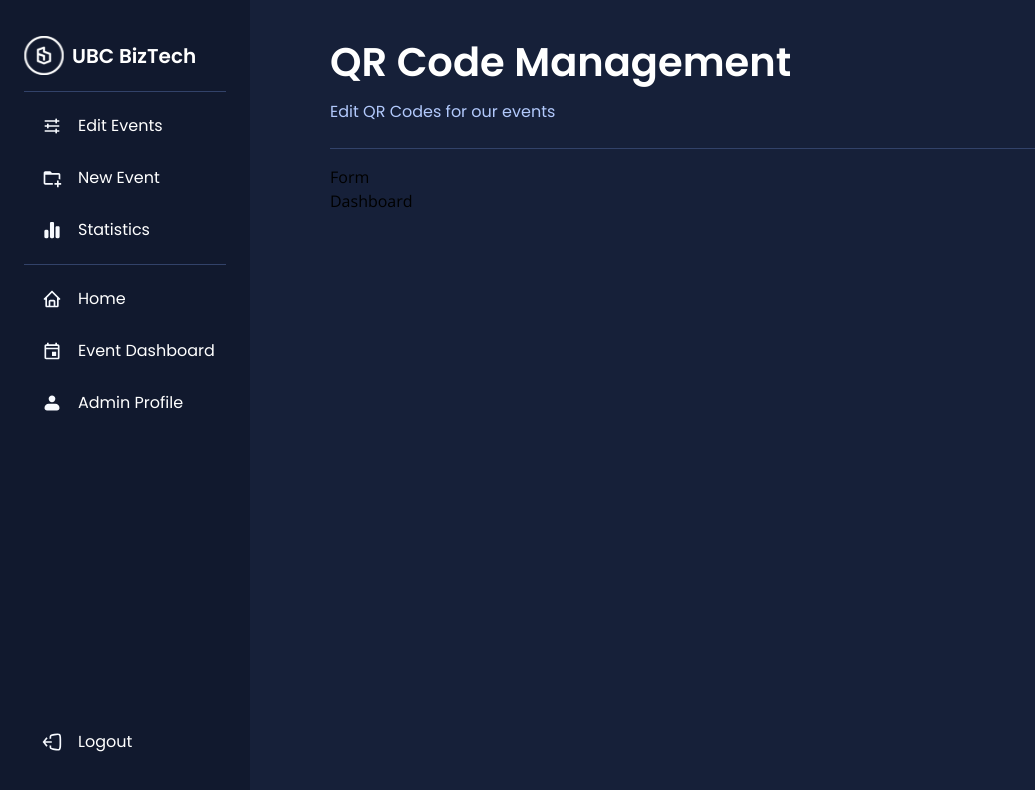
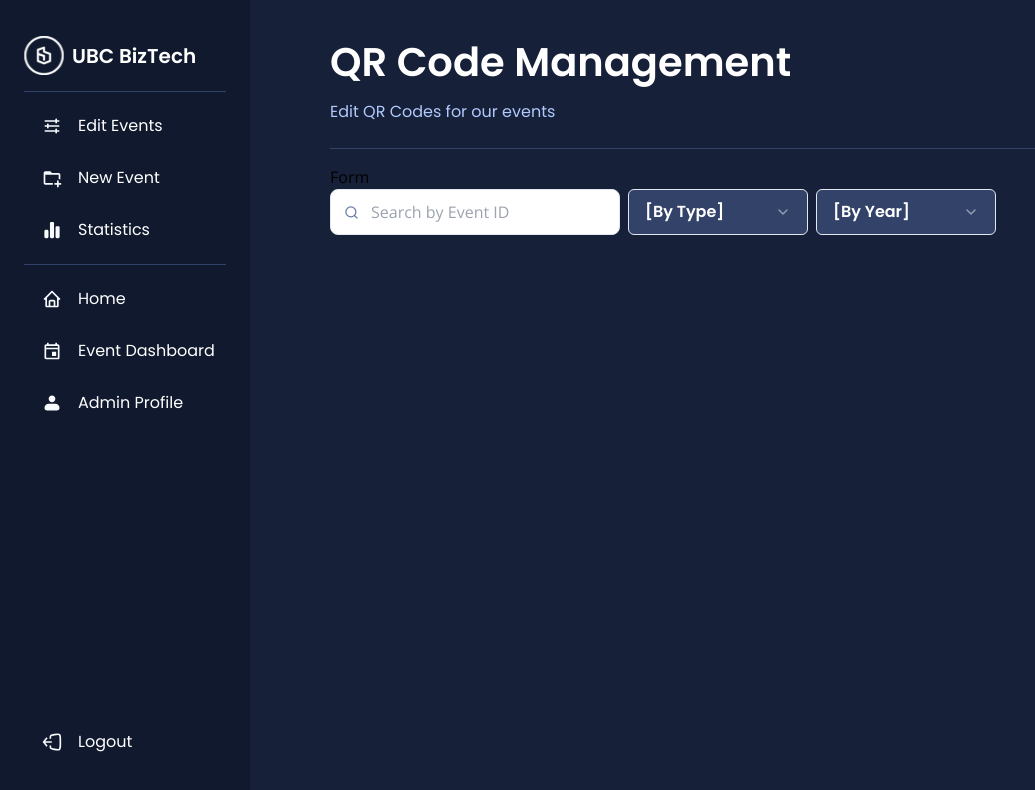
Before and after one commit to ubc-biztech/bt-web-v2, a Next.js app: page /admin/edit-companion in a window 1280 px wide. Shown: the top 790 px of the page, without its empty margins (0-1035 px from the left). Built offline with nearby package versions, Linux system fonts and the light colour scheme; what aws-amplify would draw is missing.

Commit message:
Search and dropdown states

```diff
--- /dev/null
+++ b/src/components/QrCodeManager/DropDown.tsx
@@ -0,0 +1,32 @@
+import { Select, SelectContent, SelectItem, SelectTrigger, SelectValue } from "@/components/ui/select";
+
+import { Button } from "@/components/ui/button";
+import { Dispatch, FC, SetStateAction } from "react";
+import { QrType } from "./types";
+
+interface DropDownTabProps {
+  value: string | number;
+  placeholder: string;
+  nullVal: any;
+  valueChange: Dispatch<SetStateAction<any>>;
+  options: any[];
+}
+
+const DropDownTab: FC<DropDownTabProps> = ({ value, placeholder, nullVal, valueChange, options }) => {
+  return (
+    <Select onValueChange={valueChange}>
+      <SelectTrigger className="w-[180px] h-full px-4 text-white bg-dark-slate py-2.5 !ring-offset-0 ring-0 focus:ring-0 grow">
+        <SelectValue className="font-400" placeholder={placeholder}>
+          {value === nullVal ? placeholder : value}
+        </SelectValue>
+      </SelectTrigger>
+      <SelectContent className="bg-dark-slate">
+        {options.map((op) => (
+          <SelectItem value={op}>{op}</SelectItem>
+        ))}
+      </SelectContent>
+    </Select>
+  );
+};
+
+export default DropDownTab;
--- a/src/components/QrCodeManager/QrDashboard.tsx
+++ b/src/components/QrCodeManager/QrDashboard.tsx
@@ -1,7 +1,47 @@
-import { FC } from "react";
+import { ChangeEvent, FC, useState } from "react";
+import { SearchBar } from "./SearchBar";
+
+import { QrType } from "./types";
+import DropDownTab from "./DropDown";
 
 interface QrDashboardProps {}
 
 export const QrDashboard: FC<QrDashboardProps> = () => {
-  return <div className="w-full">Dashboard</div>;
+  const [searchField, setSearchField] = useState("");
+  const [qrTypeFilter, setQrTypeFilter] = useState(QrType.any);
+  const [yearFilter, setYearFilter] = useState(-1);
+
+  const handleChange = (e: ChangeEvent<HTMLInputElement>) => {
+    setSearchField(e.target.value);
+  };
+  return (
+    <div className="w-full">
+      <div className="flex flex-row lg:space-x-2 items-center flex-wrap">
+        <SearchBar handleChange={handleChange} searchField={searchField} />
+        <div className="flex flex-row space-x-2 w-full lg:w-auto mt-2 lg:mt-0">
+          <DropDownTab
+            value={qrTypeFilter}
+            nullVal={QrType.any}
+            placeholder="[By Type]"
+            valueChange={setQrTypeFilter}
+            options={[QrType.any, QrType.booth, QrType.partner, QrType.workshop]}
+          />
+          <DropDownTab
+            value={yearFilter}
+            nullVal={"None"}
+            placeholder="[By Year]"
+            valueChange={setYearFilter}
+            options={[
+              "None",
+              ...Array(50)
+                .fill(null)
+                .map((v, i) => {
+                  return new Date().getFullYear() - i;
+                }),
+            ]}
+          />
+        </div>
+      </div>
+    </div>
+  );
 };
--- a/src/components/QrCodeManager/SearchBar.tsx
+++ b/src/components/QrCodeManager/SearchBar.tsx
@@ -0,0 +1,20 @@
+import { SearchIcon } from "lucide-react";
+import { ChangeEvent } from "react";
+
+export const SearchBar: React.FC<{
+  handleChange: (e: ChangeEvent<HTMLInputElement>) => void;
+  searchField: string;
+}> = ({ handleChange, searchField }) => (
+  <div className="basis-[100%] lg:basis-1/3 relative w-full lg:w-[400px]">
+    <div className="absolute inset-y-0 start-0 flex items-center ps-3.5">
+      <SearchIcon width={15} height={15} color="#6578A8" />
+    </div>
+    <input
+      type="text"
+      className="bg-gray-50 border border-gray-300 text-gray-900 text-sm rounded-lg focus:ring-blue-500 focus:border-blue-500 block w-full ps-10 p-2.5  dark:bg-gray-700 dark:border-gray-600 dark:placeholder-gray-400 dark:focus:ring-blue-500 dark:focus:border-blue-500 text-dark-navy"
+      placeholder="Search by Event ID"
+      value={searchField}
+      onChange={handleChange}
+    />
+  </div>
+);
--- /dev/null
+++ b/src/components/QrCodeManager/types.ts
@@ -0,0 +1 @@
+export const QrType = { any: "Any", partner: "Partner", workshop: "Workshop", booth: "Booth" };
```
Also changed, not shown: package.json (+4 -5 lines), 1 other file (tests, documents, lock files or other folders).
